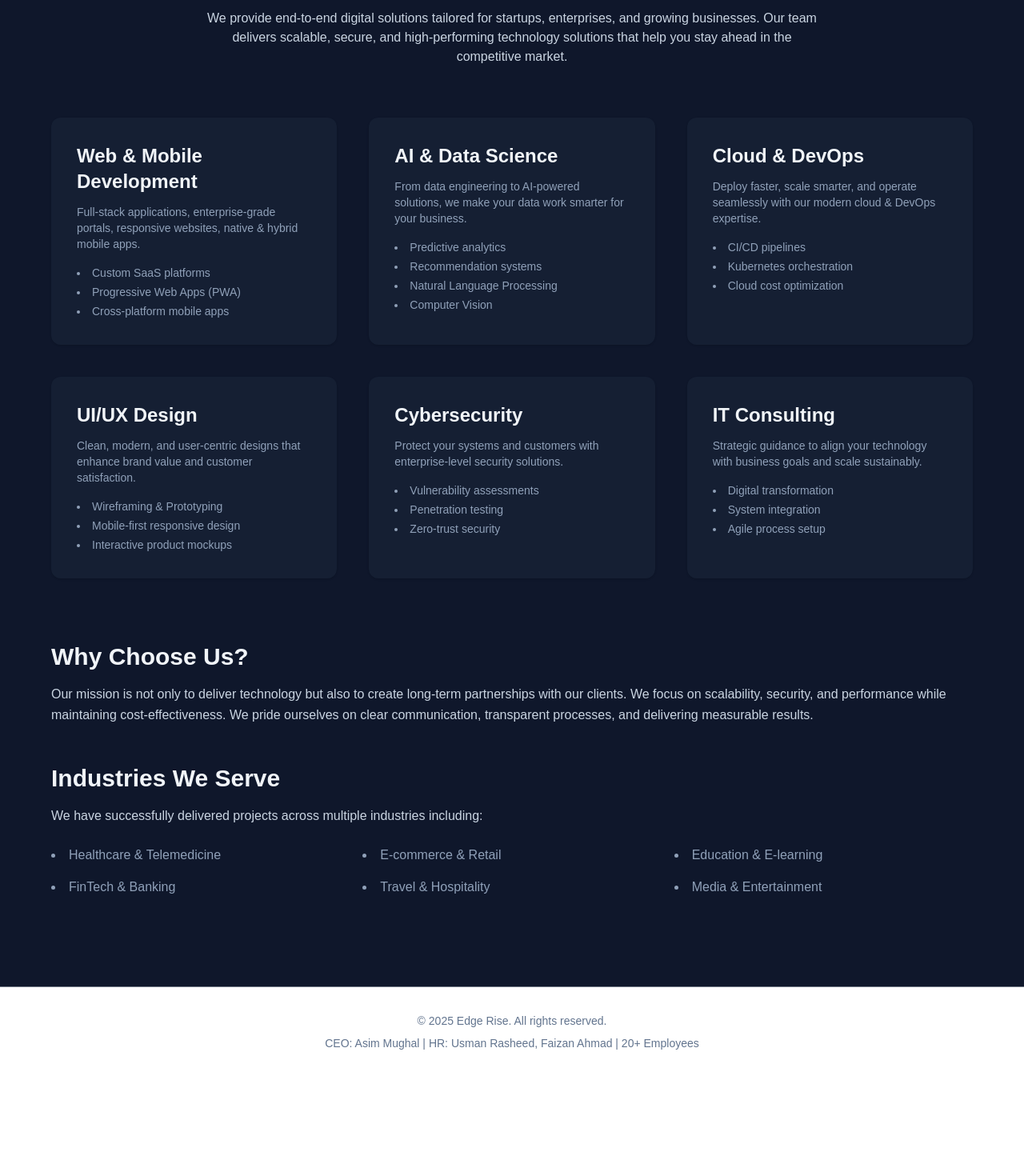
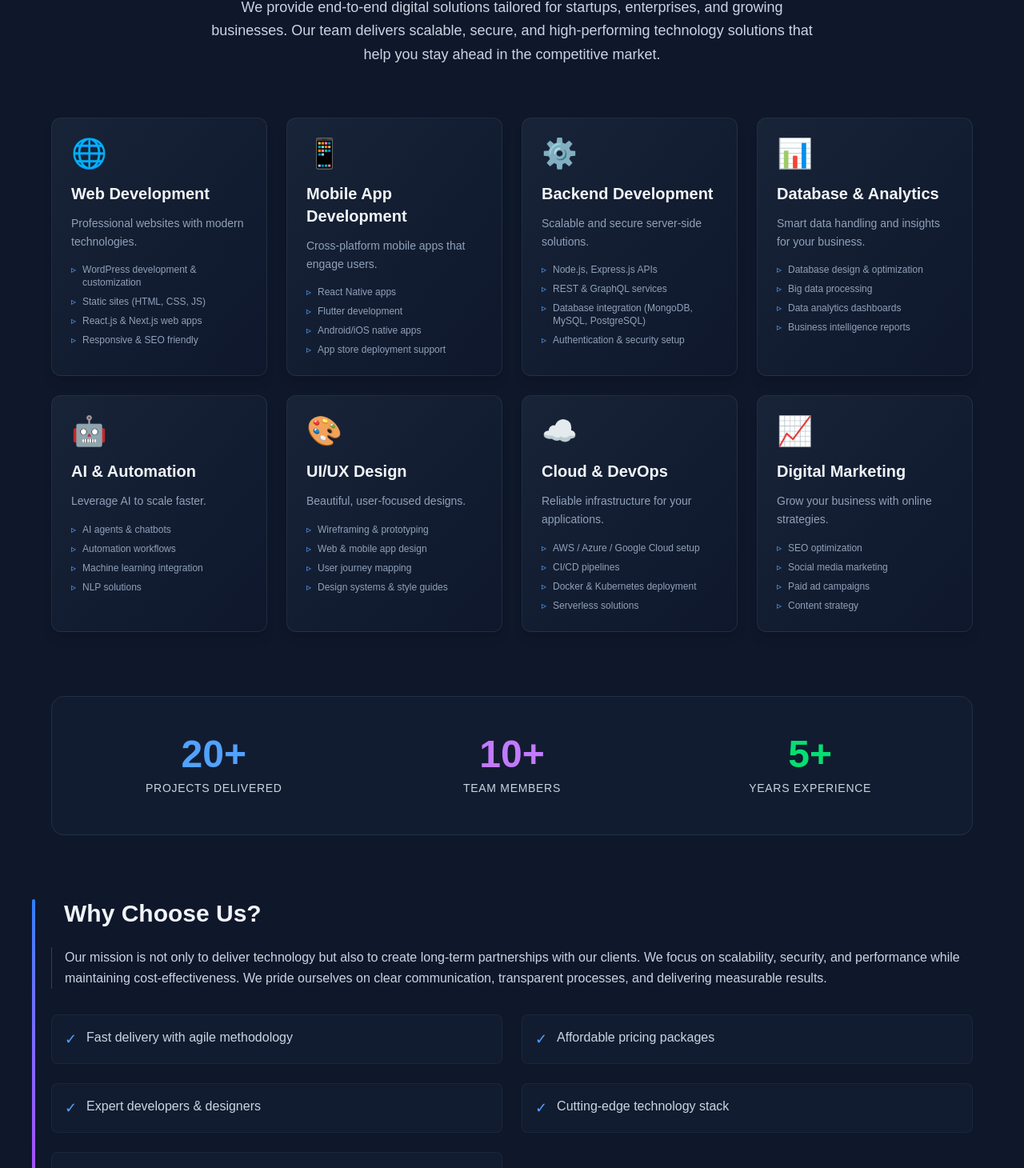
Before and after one commit to usmanrasheeddev/CryVon_Tech, a Next.js app: page /services in a window 1280 px wide. Shown: the part 254-1714 px from the top of the page at 80% size. Before the commit the page ends 1600 px from the top, so only its background shows below. Built offline with nearby package versions, Linux system fonts and the light colour scheme.

Commit message:
Updated Services page

```diff
--- a/app/components/Services.js
+++ b/app/components/Services.js
@@ -1,135 +1,253 @@
+"use client";
+
+import { useState } from 'react';
+
 export default function Services() {
+  const [hoveredCard, setHoveredCard] = useState(null);
+
+  const servicesData = [
+    {
+      id: 1,
+      title: "Web Development",
+      short: "Professional websites with modern technologies.",
+      details: [
+        "WordPress development & customization",
+        "Static sites (HTML, CSS, JS)",
+        "React.js & Next.js web apps",
+        "Responsive & SEO friendly"
+      ],
+      icon: "🌐"
+    },
+    {
+      id: 2,
+      title: "Mobile App Development",
+      short: "Cross-platform mobile apps that engage users.",
+      details: [
+        "React Native apps",
+        "Flutter development",
+        "Android/iOS native apps",
+        "App store deployment support"
+      ],
+      icon: "📱"
+    },
+    {
+      id: 3,
+      title: "Backend Development",
+      short: "Scalable and secure server-side solutions.",
+      details: [
+        "Node.js, Express.js APIs",
+        "REST & GraphQL services",
+        "Database integration (MongoDB, MySQL, PostgreSQL)",
+        "Authentication & security setup"
+      ],
+      icon: "⚙️"
+    },
+    {
+      id: 4,
+      title: "Database & Analytics",
+      short: "Smart data handling and insights for your business.",
+      details: [
+        "Database design & optimization",
+        "Big data processing",
+        "Data analytics dashboards",
+        "Business intelligence reports"
+      ],
+      icon: "📊"
+    },
+    {
+      id: 5,
+      title: "AI & Automation",
+      short: "Leverage AI to scale faster.",
+      details: [
+        "AI agents & chatbots",
+        "Automation workflows",
+        "Machine learning integration",
+        "NLP solutions"
+      ],
+      icon: "🤖"
+    },
+    {
+      id: 6,
+      title: "UI/UX Design",
+      short: "Beautiful, user-focused designs.",
+      details: [
+        "Wireframing & prototyping",
+        "Web & mobile app design",
+        "User journey mapping",
+        "Design systems & style guides"
+      ],
+      icon: "🎨"
+    },
+    {
+      id: 7,
+      title: "Cloud & DevOps",
+      short: "Reliable infrastructure for your applications.",
+      details: [
+        "AWS / Azure / Google Cloud setup",
+        "CI/CD pipelines",
+        "Docker & Kubernetes deployment",
+        "Serverless solutions"
+      ],
+      icon: "☁️"
+    },
+    {
+      id: 8,
+      title: "Digital Marketing",
+      short: "Grow your business with online strategies.",
+      details: [
+        "SEO optimization",
+        "Social media marketing",
+        "Paid ad campaigns",
+        "Content strategy"
+      ],
+      icon: "📈"
+    }
+  ];
+
   return (
-    <section id="services" className="py-20 bg-slate-900 text-slate-100">
+    <section id="services" className="py-20 bg-slate-900 text-slate-100 overflow-hidden">
       <div className="max-w-7xl mx-auto px-6 lg:px-8">
         {/* Heading */}
-        <h2 className="text-4xl font-bold mb-12 text-center">
+        <div className="text-center mb-16">
+          <h2 className="text-4xl md:text-5xl font-bold mb-6 bg-clip-text text-transparent bg-gradient-to-r from-blue-400 to-purple-500">
             Our Professional Services
           </h2>
-        <p className="text-slate-300 text-center max-w-3xl mx-auto mb-16">
+          <p className="text-slate-300 text-lg max-w-3xl mx-auto leading-relaxed">
             We provide end-to-end digital solutions tailored for startups,
             enterprises, and growing businesses. Our team delivers scalable,
             secure, and high-performing technology solutions that help you stay
             ahead in the competitive market.
           </p>
+        </div>
 
         {/* Grid */}
-        <div className="grid sm:grid-cols-2 lg:grid-cols-3 gap-10">
-          {/* Web & Mobile */}
-          <div className="p-8 bg-slate-800/50 rounded-xl shadow hover:shadow-lg hover:-translate-y-1 transition">
-            <h3 className="text-2xl font-semibold mb-3">
-              Web & Mobile Development
-            </h3>
-            <p className="text-slate-400 text-sm mb-4">
-              Full-stack applications, enterprise-grade portals, responsive
-              websites, native & hybrid mobile apps.
-            </p>
-            <ul className="list-disc list-inside text-slate-400 text-sm space-y-1">
-              <li>Custom SaaS platforms</li>
-              <li>Progressive Web Apps (PWA)</li>
-              <li>Cross-platform mobile apps</li>
-            </ul>
+        <div className="grid sm:grid-cols-2 lg:grid-cols-4 gap-6">
+          {servicesData.map((service, index) => (
+            <div
+              key={service.id}
+              className={`relative p-6 bg-gradient-to-br from-slate-800/70 to-slate-900/70 rounded-xl shadow-lg border border-slate-700/50
+                transition-all duration-500 ease-out overflow-hidden group
+                ${hoveredCard === service.id ? 'scale-105 -translate-y-2 shadow-xl shadow-blue-500/10' : 'hover:-translate-y-1'}`}
+              onMouseEnter={() => setHoveredCard(service.id)}
+              onMouseLeave={() => setHoveredCard(null)}
+              style={{ transitionDelay: `${index * 50}ms` }}
+            >
+              {/* Hover effect background */}
+              <div className="absolute inset-0 bg-gradient-to-br from-blue-500/10 to-purple-500/10 opacity-0 group-hover:opacity-100 transition-opacity duration-500 rounded-xl"></div>
+
+              {/* Animated border effect */}
+              <div className="absolute -inset-0.5 bg-gradient-to-r from-blue-500 to-purple-500 rounded-xl opacity-0 group-hover:opacity-100 transition-opacity duration-500 blur-sm group-hover:blur-md"></div>
+
+              {/* Content */}
+              <div className="relative z-10">
+                {/* Icon */}
+                <div className="text-4xl mb-4 transform group-hover:scale-110 transition-transform duration-500">
+                  {service.icon}
                 </div>
 
-          {/* AI & Data Science */}
-          <div className="p-8 bg-slate-800/50 rounded-xl shadow hover:shadow-lg hover:-translate-y-1 transition">
-            <h3 className="text-2xl font-semibold mb-3">AI & Data Science</h3>
-            <p className="text-slate-400 text-sm mb-4">
-              From data engineering to AI-powered solutions, we make your data
-              work smarter for your business.
+                {/* Title */}
+                <h3 className="text-xl font-semibold mb-3 group-hover:text-blue-300 transition-colors duration-300">
+                  {service.title}
+                </h3>
+
+                {/* Short description */}
+                <p className="text-slate-400 text-sm mb-4 leading-relaxed">
+                  {service.short}
                 </p>
-            <ul className="list-disc list-inside text-slate-400 text-sm space-y-1">
-              <li>Predictive analytics</li>
-              <li>Recommendation systems</li>
-              <li>Natural Language Processing</li>
-              <li>Computer Vision</li>
-            </ul>
-          </div>
 
-          {/* Cloud & DevOps */}
-          <div className="p-8 bg-slate-800/50 rounded-xl shadow hover:shadow-lg hover:-translate-y-1 transition">
-            <h3 className="text-2xl font-semibold mb-3">Cloud & DevOps</h3>
-            <p className="text-slate-400 text-sm mb-4">
-              Deploy faster, scale smarter, and operate seamlessly with our
-              modern cloud & DevOps expertise.
-            </p>
-            <ul className="list-disc list-inside text-slate-400 text-sm space-y-1">
-              <li>CI/CD pipelines</li>
-              <li>Kubernetes orchestration</li>
-              <li>Cloud cost optimization</li>
-            </ul>
-          </div>
-
-          {/* UI/UX Design */}
-          <div className="p-8 bg-slate-800/50 rounded-xl shadow hover:shadow-lg hover:-translate-y-1 transition">
-            <h3 className="text-2xl font-semibold mb-3">UI/UX Design</h3>
-            <p className="text-slate-400 text-sm mb-4">
-              Clean, modern, and user-centric designs that enhance brand value
-              and customer satisfaction.
-            </p>
-            <ul className="list-disc list-inside text-slate-400 text-sm space-y-1">
-              <li>Wireframing & Prototyping</li>
-              <li>Mobile-first responsive design</li>
-              <li>Interactive product mockups</li>
-            </ul>
-          </div>
-
-          {/* Cybersecurity */}
-          <div className="p-8 bg-slate-800/50 rounded-xl shadow hover:shadow-lg hover:-translate-y-1 transition">
-            <h3 className="text-2xl font-semibold mb-3">Cybersecurity</h3>
-            <p className="text-slate-400 text-sm mb-4">
-              Protect your systems and customers with enterprise-level security
-              solutions.
-            </p>
-            <ul className="list-disc list-inside text-slate-400 text-sm space-y-1">
-              <li>Vulnerability assessments</li>
-              <li>Penetration testing</li>
-              <li>Zero-trust security</li>
-            </ul>
-          </div>
-
-          {/* IT Consulting */}
-          <div className="p-8 bg-slate-800/50 rounded-xl shadow hover:shadow-lg hover:-translate-y-1 transition">
-            <h3 className="text-2xl font-semibold mb-3">IT Consulting</h3>
-            <p className="text-slate-400 text-sm mb-4">
-              Strategic guidance to align your technology with business goals
-              and scale sustainably.
-            </p>
-            <ul className="list-disc list-inside text-slate-400 text-sm space-y-1">
-              <li>Digital transformation</li>
-              <li>System integration</li>
-              <li>Agile process setup</li>
+                {/* Details list with staggered animation */}
+                <ul className="space-y-2">
+                  {service.details.map((detail, i) => (
+                    <li
+                      key={i}
+                      className="text-slate-400 text-xs flex items-start transition-all duration-300 group-hover:text-slate-300"
+                      style={{
+                        transform: hoveredCard === service.id ? 'translateX(5px)' : 'translateX(0)',
+                        transitionDelay: hoveredCard === service.id ? `${i * 100}ms` : '0ms'
+                      }}
+                    >
+                      <span className="text-blue-400 mr-2">▹</span>
+                      {detail}
+                    </li>
+                  ))}
                 </ul>
               </div>
             </div>
+          ))}
+        </div>
 
-        {/* More content section */}
+        {/* Stats Section */}
+        <div className="mt-20 grid grid-cols-1 md:grid-cols-3 gap-8 py-12 px-8 bg-slate-800/30 rounded-2xl border border-slate-700/50">
+          <div className="text-center">
+            <div className="text-5xl font-bold text-blue-400 mb-2">20+</div>
+            <div className="text-slate-300 uppercase text-sm tracking-wider">Projects Delivered</div>
+          </div>
+          <div className="text-center">
+            <div className="text-5xl font-bold text-purple-400 mb-2">10+</div>
+            <div className="text-slate-300 uppercase text-sm tracking-wider">Team Members</div>
+          </div>
+          <div className="text-center">
+            <div className="text-5xl font-bold text-green-400 mb-2">5+</div>
+            <div className="text-slate-300 uppercase text-sm tracking-wider">Years Experience</div>
+          </div>
+        </div>
+
+        {/* Why Choose Us Section */}
         <div className="mt-20 space-y-12">
-          <div>
-            <h3 className="text-3xl font-bold mb-4">Why Choose Us?</h3>
-            <p className="text-slate-300 leading-relaxed">
+          <div className="relative">
+            <div className="absolute -left-6 top-0 h-full w-1 bg-gradient-to-b from-blue-500 to-purple-500 rounded-full"></div>
+            <h3 className="text-3xl font-bold mb-6 pl-4">Why Choose Us?</h3>
+            <p className="text-slate-300 leading-relaxed pl-4 border-l border-slate-700">
               Our mission is not only to deliver technology but also to create
               long-term partnerships with our clients. We focus on scalability,
               security, and performance while maintaining cost-effectiveness. We
               pride ourselves on clear communication, transparent processes, and
               delivering measurable results.
             </p>
+
+            <div className="grid grid-cols-1 md:grid-cols-2 gap-6 mt-8">
+              {[
+                "Fast delivery with agile methodology",
+                "Affordable pricing packages",
+                "Expert developers & designers",
+                "Cutting-edge technology stack",
+                "Transparent communication & reporting"
+              ].map((point, index) => (
+                <div
+                  key={index}
+                  className="flex items-start p-4 bg-slate-800/30 rounded-lg border border-slate-700/30 hover:border-blue-500/30 transition-colors duration-300"
+                >
+                  <span className="text-blue-400 mr-3 text-lg">✓</span>
+                  <span className="text-slate-300">{point}</span>
+                </div>
+              ))}
+            </div>
           </div>
 
-          <div>
-            <h3 className="text-3xl font-bold mb-4">Industries We Serve</h3>
-            <p className="text-slate-300 leading-relaxed mb-6">
+          <div className="relative">
+            <div className="absolute -left-6 top-0 h-full w-1 bg-gradient-to-b from-purple-500 to-pink-500 rounded-full"></div>
+            <h3 className="text-3xl font-bold mb-6 pl-4">Industries We Serve</h3>
+            <p className="text-slate-300 leading-relaxed mb-6 pl-4 border-l border-slate-700">
               We have successfully delivered projects across multiple industries
               including:
             </p>
-            <ul className="grid sm:grid-cols-2 lg:grid-cols-3 gap-4 text-slate-400 list-disc list-inside">
-              <li>Healthcare & Telemedicine</li>
-              <li>E-commerce & Retail</li>
-              <li>Education & E-learning</li>
-              <li>FinTech & Banking</li>
-              <li>Travel & Hospitality</li>
-              <li>Media & Entertainment</li>
-            </ul>
+            <div className="grid grid-cols-2 md:grid-cols-3 gap-4 pl-4">
+              {[
+                "Healthcare & Telemedicine",
+                "E-commerce & Retail",
+                "Education & E-learning",
+                "FinTech & Banking",
+                "Travel & Hospitality",
+                "Media & Entertainment"
+              ].map((industry, index) => (
+                <div
+                  key={index}
+                  className="p-3 bg-slate-800/30 rounded-lg border border-slate-700/30 hover:border-purple-500/30 transition-all duration-300 hover:translate-x-1"
+                >
+                  <span className="text-slate-300">{industry}</span>
+                </div>
+              ))}
+            </div>
           </div>
         </div>
       </div>
```
Lines whose indentation alone changed are shown as unchanged.
